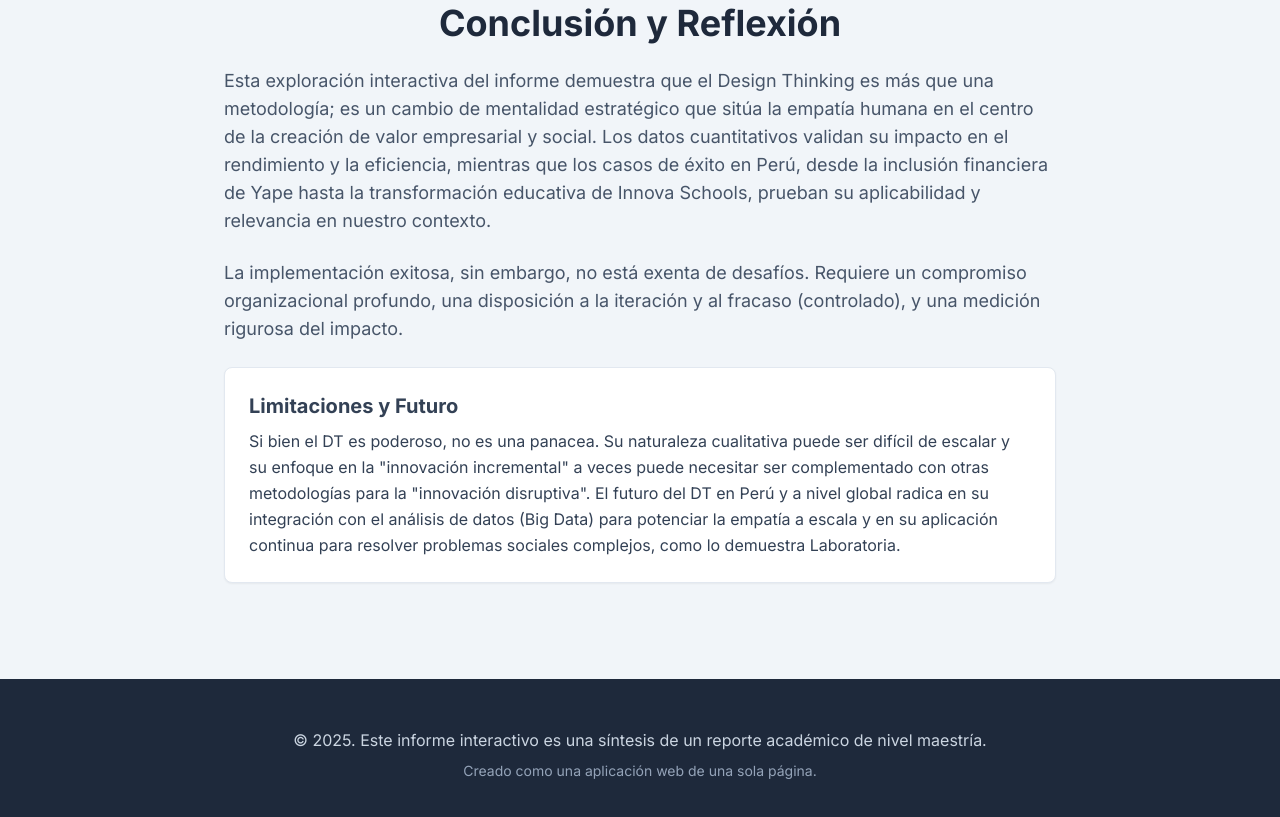
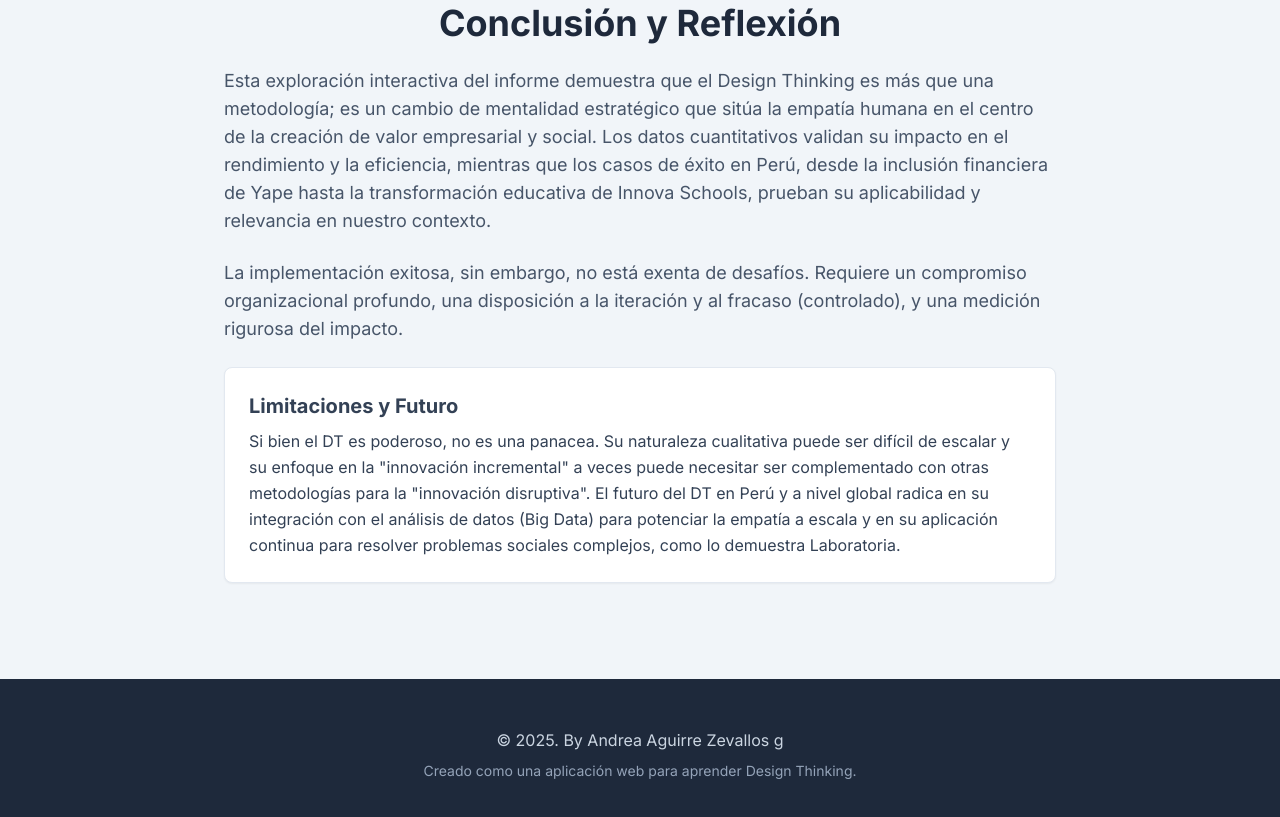
Before and after one commit to andreaaguirrez-cmd/portafolio, a plain HTML site: page index.html in a window 1280 px wide. Shown: the part 4799-5616 px from the top of the page. Drawn offline with nearby package versions, Linux system fonts and the light colour scheme.

Commit message:
Update index.html

```diff
--- a/index.html
+++ b/index.html
@@ -400,8 +400,8 @@
     <!-- Footer -->
     <footer class="bg-slate-800 text-slate-300 py-12">
         <div class="container mx-auto px-4 sm:px-6 lg:px-8 text-center">
-            <p>&copy; 2025. Este informe interactivo es una síntesis de un reporte académico de nivel maestría.</p>
-            <p class="text-sm text-slate-400 mt-2">Creado como una aplicación web de una sola página.</p>
+            <p>&copy; 2025. By Andrea Aguirre Zevallos g</p>
+            <p class="text-sm text-slate-400 mt-2">Creado como una aplicación web para aprender Design Thinking.</p>
         </div>
     </footer>
 
```
